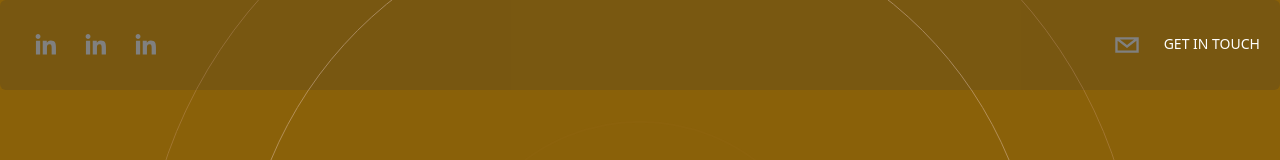
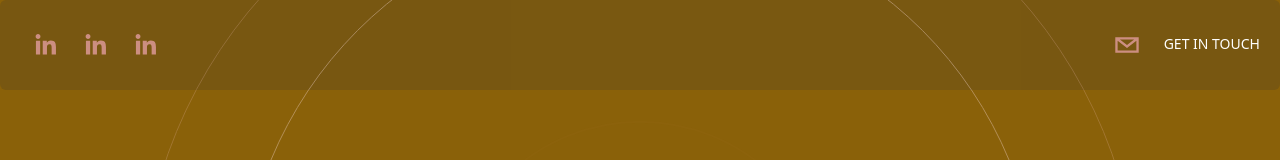
Before and after one commit to haluskua/sanity-portfolio, a Next.js app: page / in a window 1280 px wide. Shown: the top 160 px of the page. Built offline with nearby package versions, Linux system fonts and the light colour scheme.

Commit message:
added object fit for image on project page

```diff
--- a/components/Header.tsx
+++ b/components/Header.tsx
@@ -16,17 +16,17 @@ export default function Header({}: Props): ReactElement {
         {/* Social Icons*/}
         <SocialIcon
           url="https://www.linkedin.com/in/haluskua-77/"
-          fgColor="gray"
+          fgColor="#f7abbaab"
           bgColor="transparent"
         />
         <SocialIcon
           url="https://www.linkedin.com/in/haluskua-77/"
-          fgColor="gray"
+          fgColor="#f7abbaab"
           bgColor="transparent"
         />
         <SocialIcon
           url="https://www.linkedin.com/in/haluskua-77/"
-          fgColor="gray"
+          fgColor="#f7abbaab"
           bgColor="transparent"
         />
       </motion.div>
@@ -38,7 +38,7 @@ export default function Header({}: Props): ReactElement {
         <SocialIcon
           className="cursor-pointer  h-5 w-5 mr-3 hover:animate-spin"
           network="email"
-          fgColor="gray"
+          fgColor="#f7abbaab"
           bgColor="transparent"
         />
         <p className="uppercase hidden md:inline-flex text-sm text-grey-400 ">
--- a/components/Projects.tsx
+++ b/components/Projects.tsx
@@ -15,7 +15,7 @@ const Projects = (props: Props) => {
       <h3 className="absolute top-10 uppercase tracking-[20px] text-[#f4faff] text-1.5xl xl:text-2xl font-bold">
         Projects
       </h3>
-      <div className="relative w-full flex overflow-x-scroll overflow-y-hidden snap-x snap-mandatory z-20">
+      <div className="relative w-full flex overflow-x-scroll overflow-y-hidden snap-x snap-mandatory z-20 scrollbar scrollbar-track-gray-400/20 scrollbar-thumb-[#f7abba]50">
         {projects.map((project, i) => (
           <div
             key={i}
@@ -26,7 +26,7 @@ const Projects = (props: Props) => {
                 y: -300,
                 opacity: 0,
               }}
-              transition={{ duration: 0.5 }}
+              transition={{ duration: 1.2 }}
               whileInView={{ opacity: 1, y: 0 }}
               viewport={{ once: true }}
               className="flex "
--- a/components/Skill.tsx
+++ b/components/Skill.tsx
@@ -8,19 +8,29 @@ interface Props {
 function Skill({ directionLeft }: Props): ReactElement {
   return (
     <div className="group relative flex cursor-pointer">
-      <motion.img
+      <motion.picture
         initial={{
           x: directionLeft ? -200 : 200,
           opacity: 0,
         }}
         transition={{ duration: 1 }}
         whileInView={{ opacity: 1, x: 0 }}
-        src="https://cdn-icons-png.flaticon.com/512/355/355997.png"
-        className="rounded-full border-border-[#f4faff] w-24 h-24 md:w-28 md:h-28 xl:w-32 xl:h-32 border-2 filter group-hover:grayscale transition duration-300 ease-in-out"
-      />
+      >
+        <source
+          srcSet="https://haluskua.github.io/mywebsite/img/room5-small.jpg"
+          type="image/webp"
+        />
+        <img
+          className=" object-cover rounded-full border-border-[#f4faff] w-24 h-24 md:w-28 md:h-28 xl:w-32 xl:h-32 border-2 filter group-hover:grayscale transition duration-300 ease-in-out"
+          src="https://haluskua.github.io/mywebsite/img/room5-small.jpg"
+          alt="Landscape picture"
+          width={800}
+          height={500}
+        />
+      </motion.picture>
       <div className="absolute opacity-0 group-hover:opacity-80 transition duration-300 ease-in-out group-hover:bg-white h-24 w-24 md:w-28 md:h-28 xl:w-32 xl:h-32 rounded-full z-0 ">
         <div className="flex items-center justify-center h-full">
-          <p className="text-3xl font-bold text-black opacity-100">100%</p>
+          <p className="text-3xl font-bold text-[#fa7691] opacity-100">100%</p>
         </div>
       </div>
     </div>
```
